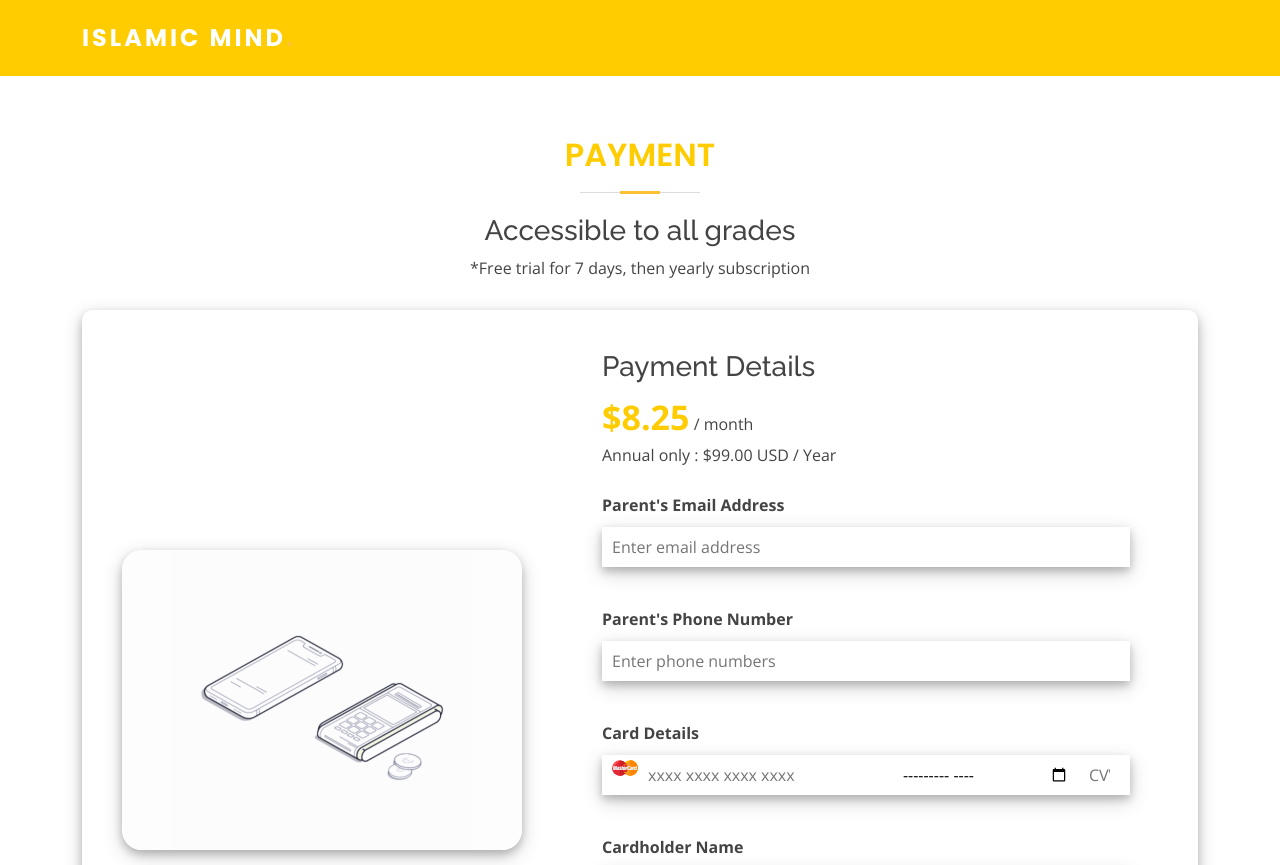
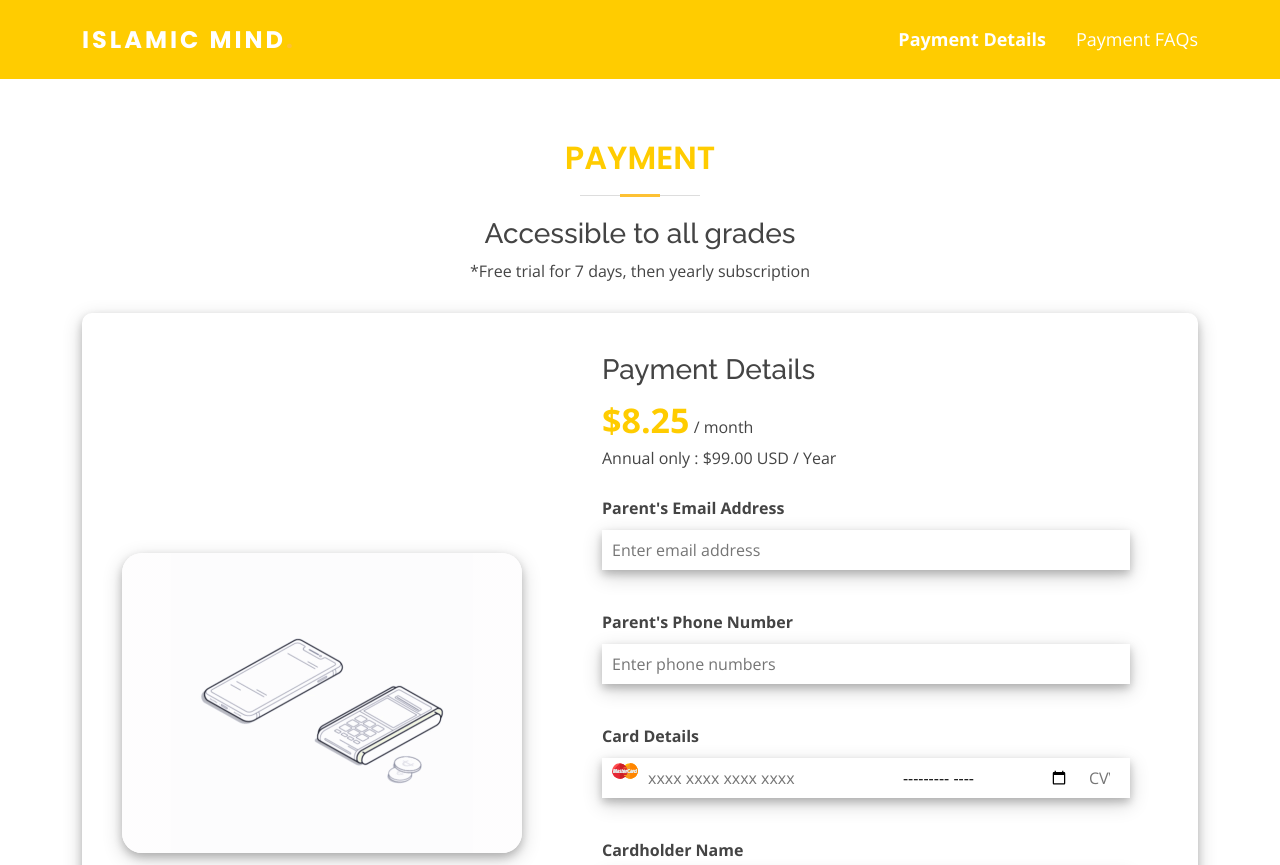
Before and after one commit to nzrulazmn/nzrulazmn, a plain HTML site: page payment.html in a window 1280 px wide. Shown: the top 865 px of the page. Drawn offline with nearby package versions, Linux system fonts and the light colour scheme.

Commit message:
new update

```diff
--- a/payment.html
+++ b/payment.html
@@ -185,12 +185,21 @@
         <!-- <a href="index.html"><img src="assets/img/logo.png" alt="" class="img-fluid"></a>-->
       </div>
 
+      <nav id="navbar" class="navbar">
+        <ul>
+          <li><a class="nav-link scrollto active" href="#payment">Payment Details</a></li>
+          <li><a class="nav-link scrollto" href="#faq">Payment FAQs</a></li>
+          <li><a class="getstarted scrollto" href="index.html">Homepage</a></li>
+        </ul>
+        <i class="bi bi-list mobile-nav-toggle"></i>
+      </nav><!-- .navbar -->
+
     </div>
 </header><!-- End Header -->
 
 <main id="main">
     <!-- ======= Payment Section ======= -->
-    <section class="payment section-bg">
+    <section id="payment" class="payment section-bg">
         <div class="container">
             <div class="section-title">
                 <h2 data-aos="fade-in">Payment</h2>
```
